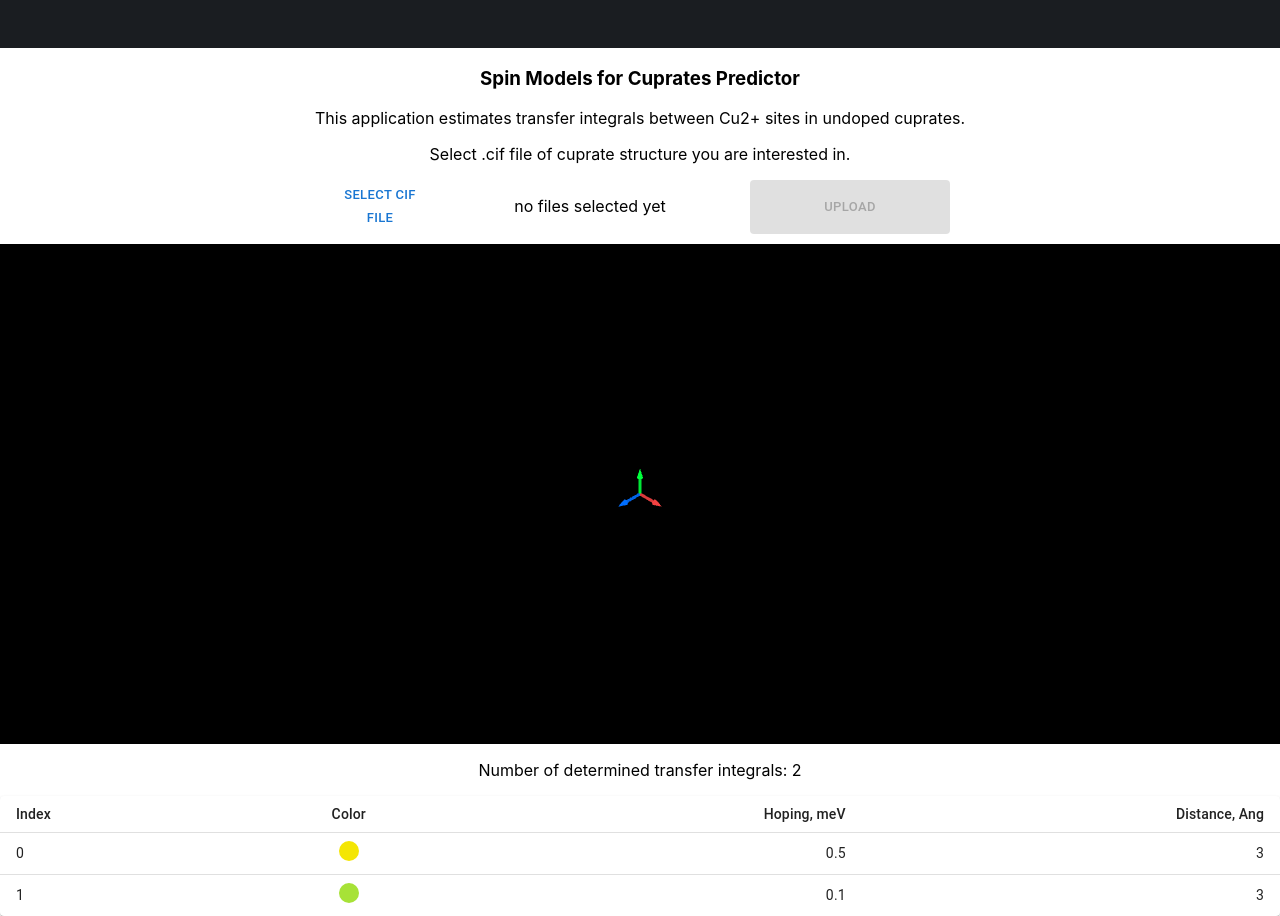
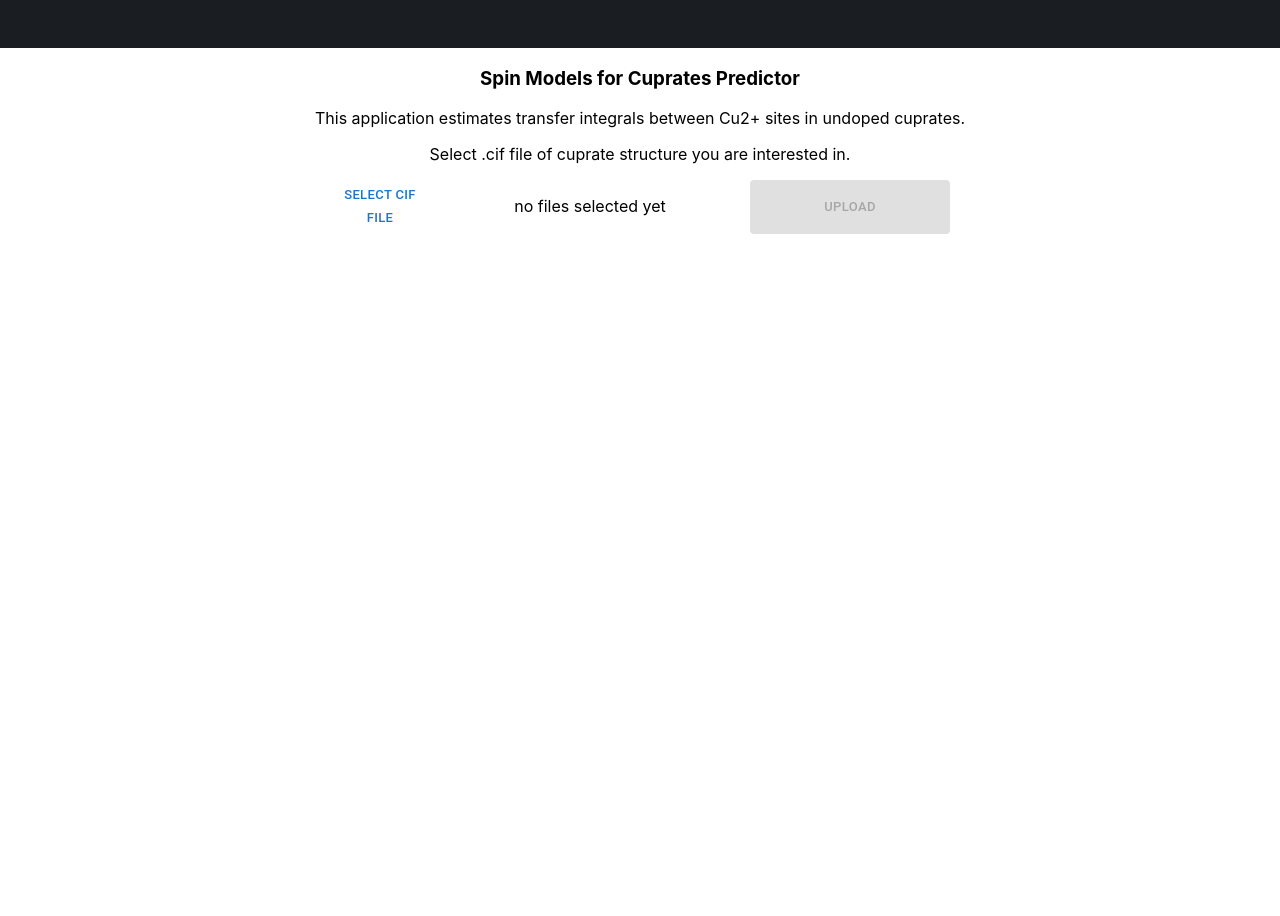
Before and after one commit to denyskononenko/smcp, a React (Create React App) app: page / in a window 1280 px wide. After the commit the page ends 800 px from the top, so only its background shows below. Built offline with nearby package versions, Linux system fonts and the light colour scheme.

Commit message:
feat: the logic of the app is established, the progress bar is added

```diff
--- a/src/Form.js
+++ b/src/Form.js
@@ -1,7 +1,9 @@
 import React, {Component} from "react";
 import Button from '@mui/material/Button';
+import CircularProgress from '@mui/material/CircularProgress';
 import ThreeScene from './Scene.js';
 import Summary from "./Summary.js";
+import { FlareSharp } from "@mui/icons-material";
 
 const testVertices = [[2, 2, 0], [2, 3, 0], [2, 4, 0], [2, 2, 1], [2, 3, 1], [2, 4, 1]];
 const testExchanges = [0.5, 0.1]
@@ -16,12 +18,15 @@ class Form extends Component {
         super(props);
         this.state = {
             file: null,
+            isSpinModelCalculated: false,
+            isUploadPending: false,
             fileName: "no files selected yet",
+            lattice: testLattice,
+            exchanges: testExchanges,
+            distances: testDistances,
             vertices: testVertices,
             edges: testEdges,
-            exchanges: testExchanges,
-            distances: testDistances,
-            lattice: testLattice
+            errorMessage: ""
         }
     };
 
@@ -36,6 +41,9 @@ class Form extends Component {
     };
 
     handleFileSubmit = () => {
+        //
+        this.setState({isUploadPending: true});
+
         const data = new FormData();
         // assemble the responce data
         data.append('file', this.state.file);
@@ -51,13 +59,45 @@ class Form extends Component {
             distances: data.distances,
             vertices: data.vertices,
             edges: data.edges,
-             });
+            isSpinModelCalculated: data.status,
+            errorMessage: data.error,
+            isUploadPending: false
+            });
             console.log("Submit is invoked");
             console.log(this.state);
         });
     };
 
     render(){
+        const isSpinModelCalculated = this.state.isSpinModelCalculated;
+        const isUploadPending = this.state.isUploadPending;
+
+        let scene;
+        let summary;
+        let progress;
+
+        if (isUploadPending) {
+            progress = <CircularProgress />;
+        } else {
+            progress = null;
+        }
+
+        if (isSpinModelCalculated) {
+            scene = <ThreeScene
+                        lattice={this.state.lattice}
+                        exchanges={this.state.exchanges}
+                        distances={this.state.distances}
+                        vertices={this.state.vertices}
+                        edges={this.state.edges} />;
+            summary = <Summary
+                        exchanges={this.state.exchanges}
+                        distances={this.state.distances}
+                        />;
+        } else {
+            scene = <p></p>
+            summary = <p>{this.state.errorMessage}</p>;
+        }
+
         return(
             <div className="FormWrapper">
                 <h3>Spin Models for Cuprates Predictor</h3>
@@ -74,9 +114,16 @@ class Form extends Component {
                     <Button variant="text" component="span" size="small">Select cif file</Button>
                     </label>
                     <p style={{display: "inline-block"}}>{this.state.fileName}</p>
-                    <Button disabled={this.state.file === null} variant="contained" size="small" onClick={this.handleFileSubmit}>Upload</Button>
+                    <Button
+                        disabled={this.state.file === null || this.state.isUploadPending}
+                        variant="contained"
+                        size="small"
+                        onClick={this.handleFileSubmit}>Upload</Button>
+                    {progress}
                 </div>
-                <ThreeScene
+                {scene}
+                {summary}
+                {/* <ThreeScene
                     lattice={this.state.lattice}
                     exchanges={this.state.exchanges}
                     distances={this.state.distances}
@@ -85,7 +132,7 @@ class Form extends Component {
                 <Summary
                     exchanges={this.state.exchanges}
                     distances={this.state.distances}
-                    />
+                    /> */}
             </div>
         )
     };
--- a/src/Scene.js
+++ b/src/Scene.js
@@ -14,26 +14,27 @@ class ThreeScene extends Component {
         // init light
         this.light = new THREE.AmbientLight("#ffffff", 1);
         this.pointLight = new THREE.PointLight("#ffffff", 1, 1000);
-        this.pointLight.position.set(20, 20, 20);
+        this.pointLight.position.set(30, 30, 30);
         this.pointLight.castShadow = true;
-        this.scene.add(this.light);
-        this.scene.add(this.pointLight);
-
         // renderer
         this.renderer = new THREE.WebGLRenderer({antialias: true});
         this.renderer.setSize(sizes.width, sizes.height);
         this.mount.appendChild(this.renderer.domElement);
         // camera
         this.camera = new THREE.PerspectiveCamera(90, sizes.width / sizes.height, 0.05, 100);
-        this.camera.position.set(15, 15, 15);
+        this.camera.position.set(20, 20, 20);
         //controls
         const controls = new OrbitControls(this.camera, this.renderer.domElement);
 
         // configure controls constrains for maximal zoom in/out in angstroms
-        controls.maxDistance = 20;
+        controls.maxDistance = 30;
         controls.minDistance = 6;
 
+        // add objects to the scene
+        this.scene.add(this.light);
+        this.scene.add(this.pointLight);
         this.addLatticeVectors();
+        this.addSpinModel();
 
         // start rendering
         this.renderScene();
```
